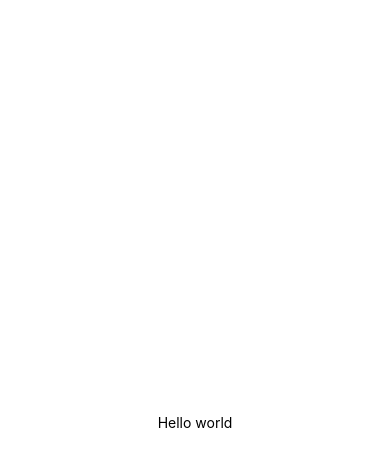
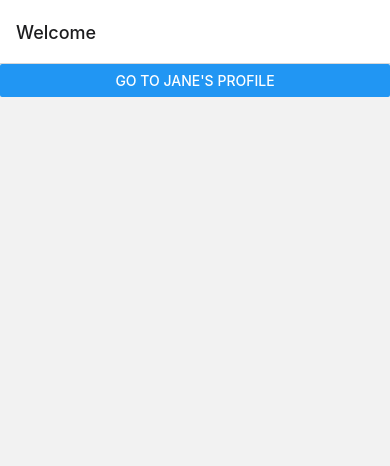
Before and after one commit to PaneruVipin/react-native-temp, a React Native app: screen / in a window 390 px wide. Shown: the top 466 px of the page. Built offline with nearby package versions, Linux system fonts and the light colour scheme.

Commit message:
navigation

```diff
--- a/App.js
+++ b/App.js
@@ -1,20 +1,61 @@
-import { StatusBar } from 'expo-status-bar';
-import { StyleSheet, Text, View } from 'react-native';
+import { StatusBar } from "expo-status-bar";
+import { StyleSheet, Text, View, Button, TouchableOpacity } from "react-native";
+import { NavigationContainer } from "@react-navigation/native";
+import { createNativeStackNavigator } from "@react-navigation/native-stack";
 
+const Stack = createNativeStackNavigator();
+const HomeScreen = ({ navigation }) => {
+  return (
+    <Button
+      title="Go to Jane's profile"
+      onPress={() => navigation.navigate("Profile", { name: "Jane" })}
+    />
+  );
+};
+const ProfileScreen = ({ navigation, route }) => {
+  const onPress = () => {
+    navigation.goBack();
+  };
+  return (
+    <View>
+      <Text>This is {route.params.name}'s profile</Text>
+      <TouchableOpacity
+        accessible={true}
+        accessibilityLabel="Go back"
+        accessibilityHint="Navigates to the previous screen"
+        onPress={onPress}
+      >
+        <View style={styles.button}>
+          <Text style={styles.buttonText}>Back</Text>
+        </View>
+      </TouchableOpacity>
+    </View>
+  );
+};
 export default function App() {
   return (
-    <View style={styles.container}>
-      <Text>Hello world</Text>
-      <StatusBar style="auto" />
-    </View>
+    <NavigationContainer>
+      <Stack.Navigator>
+        <Stack.Screen
+          name="Home"
+          component={HomeScreen}
+          options={{ title: "Welcome" }}
+        />
+        <Stack.Screen
+          name="Profile"
+          options={{ title: "Profile" }}
+          component={ProfileScreen}
+        />
+      </Stack.Navigator>
+    </NavigationContainer>
   );
 }
 
 const styles = StyleSheet.create({
   container: {
     flex: 1,
-    backgroundColor: '#fff',
-    alignItems: 'center',
-    justifyContent: 'center',
+    backgroundColor: "#fff",
+    alignItems: "center",
+    justifyContent: "center",
   },
 });
```
Also changed, not shown: package.json (+7 -3 lines), 1 other file (tests, documents, lock files or other folders).
